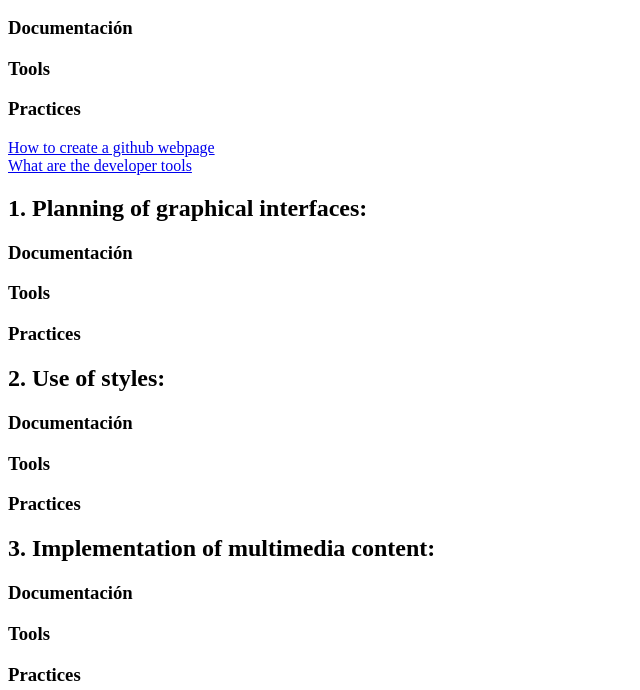
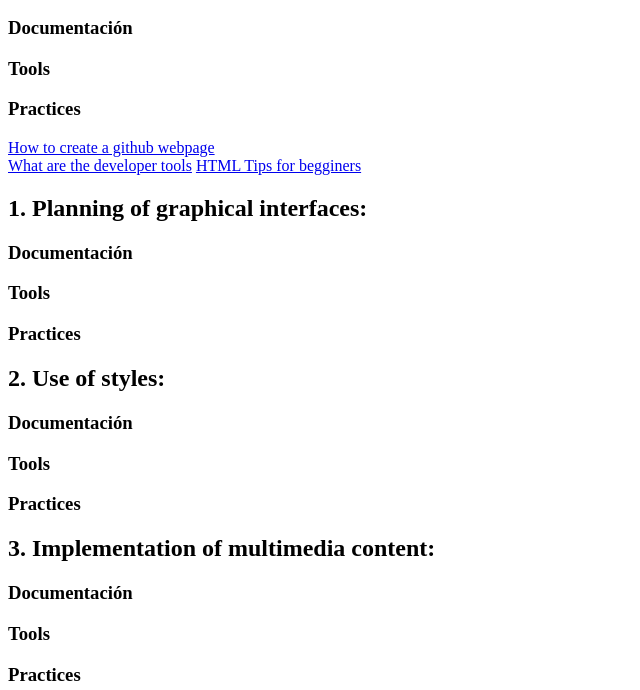
Before and after one commit to MiguelGutierrezAlonso/WebInterFaceDesign, a plain HTML site: page index.html in a window 1280 px wide. Shown: the part 110-800 px from the top of the page, without its empty margins (0-640 px from the left). Drawn offline with Linux system fonts and the light colour scheme.

Commit message:
Add files via upload

```diff
--- a/index.html
+++ b/index.html
@@ -16,6 +16,7 @@
 
     <a href="How to create a github page.pdf">How to create a github webpage</a><br>
     <a href="Developer tools.pdf">What are the developer tools</a>
+    <a href="Html tips.html">HTML Tips for begginers</a>
 
     <h2>1. Planning of graphical interfaces:</h2>
 
```
